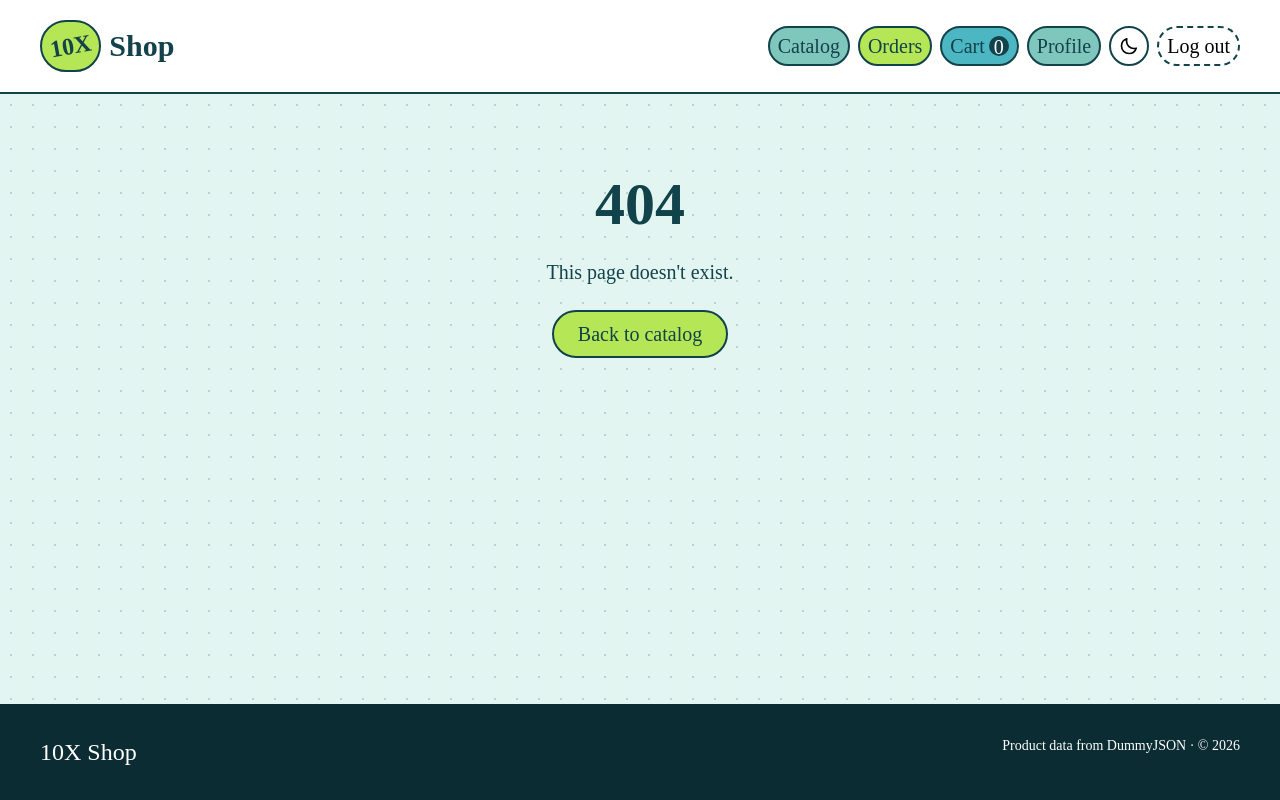
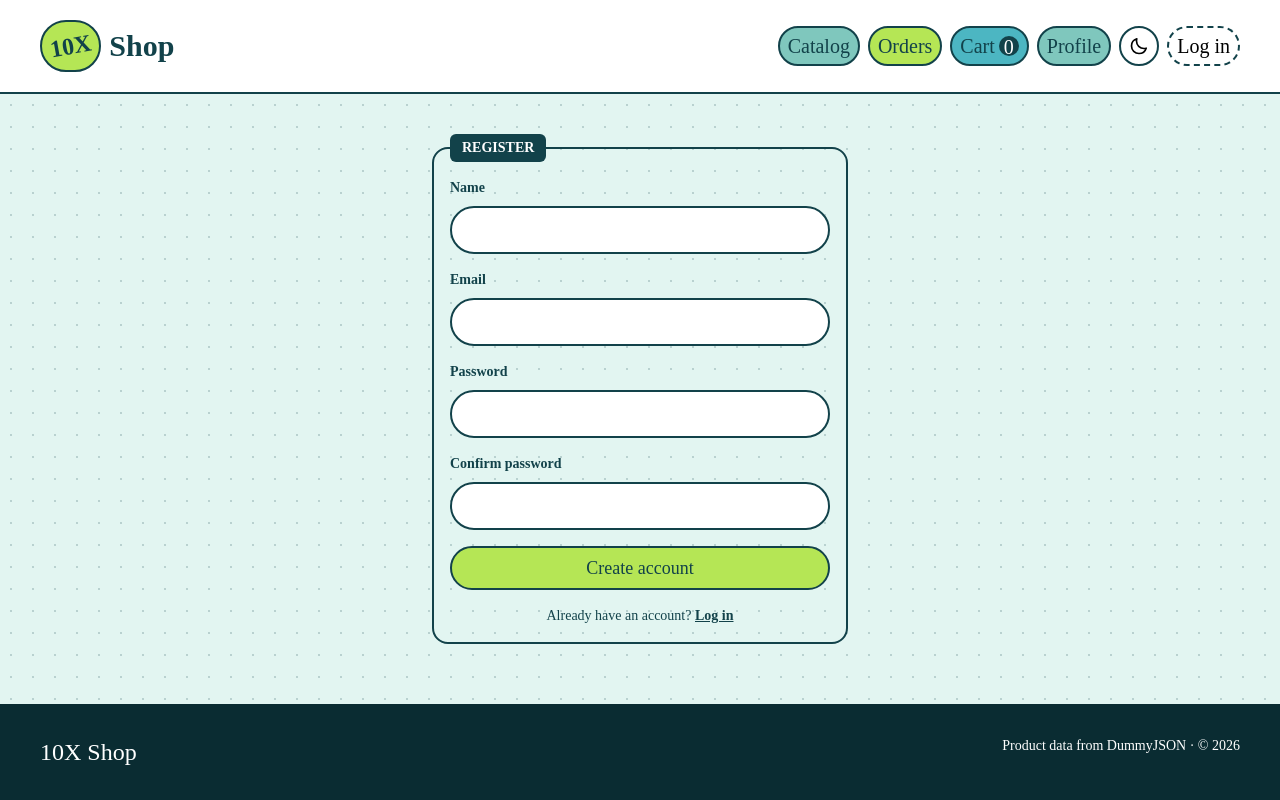
Before and after one commit to marisepiashvili/10X-shop, a React (Vite) app: page /register in a window 1280 px wide. Before the commit this address had no page. Built offline with nearby package versions, Linux system fonts and the light colour scheme; a web font is replaced by a local one.

Commit message:
feat(auth): add login and register forms with Formik and Yup

```diff
--- a/package.json
+++ b/package.json
@@ -4,19 +4,19 @@
   "version": "0.0.0",
   "type": "module",
   "lint": "eslint .",
-
   "scripts": {
     "dev": "vite",
     "build": "tsc -b && vite build",
     "lint": "eslint .",
     "preview": "vite preview",
     "typecheck": "tsc --noEmit -p tsconfig.app.json"
-
   },
   "dependencies": {
+    "formik": "^2.4.9",
     "react": "^19.2.8",
     "react-dom": "^19.2.8",
-    "react-router": "^8.4.0"
+    "react-router": "^8.4.0",
+    "yup": "^1.7.1"
   },
   "devDependencies": {
     "@babel/core": "^7.29.7",
--- a/src/App.tsx
+++ b/src/App.tsx
@@ -4,6 +4,8 @@ import Layout from "./components/layout/Layout"
 import CatalogPage from "./pages/CatalogPage"
 import NotFoundPage from "./pages/NotFoundPage"
 import ProductPage from "./pages/ProductPage"
+import LoginPage from "./pages/LoginPage"
+import RegisterPage from "./pages/RegisterPage"
 
 function App() {
   return (
@@ -11,6 +13,8 @@ function App() {
       <Route element={<Layout />}>
         <Route index element={<CatalogPage />} />
         <Route path="products/:id" element={<ProductPage/>} />
+        <Route path="login" element={<LoginPage />} />
+        <Route path="register" element={<RegisterPage />} />
         <Route path="*" element={<NotFoundPage />} />
       </Route>
     </Routes>
--- /dev/null
+++ b/src/components/auth/FormField.tsx
@@ -0,0 +1,30 @@
+import { useField } from "formik";
+
+type FormFieldProps = {
+    name: string
+    label: string
+    type?: "text" | "email" | "password"
+    autoComplete?: string
+}
+
+export default function FormField ({name, label, type = "text", autoComplete}: FormFieldProps){
+    const [field, meta] = useField(name)
+    const hasError = meta.touched && Boolean(meta.error)
+    const errorId = `${name}-error`;
+
+
+    return(
+        <div className="flex flex-col gap-2">
+            <label htmlFor={name} className="text-sm font-bold">{label}</label>
+            <input
+            {...field}
+            id={name}
+            type={type}
+            autoComplete={autoComplete}
+            aria-invalid={hasError}
+            aria-describedby={hasError ? errorId : undefined}
+            className={`h-12 rounded-full border-2 bg-white px-5 text-[#12424A] focus:outline-none focus-visible:shadow-[3px_3px_0_#12424A] ${hasError ? "border-red-600" : "border-[#12424A]"}`}/>
+            {hasError && <p id={errorId} className="text-xs text-red-600">{meta.error}</p>}
+        </div>
+    )
+}
--- /dev/null
+++ b/src/components/auth/authSchemas.ts
@@ -0,0 +1,24 @@
+import {object, ref, string, type InferType} from "yup"
+
+const email = string().trim().email("Enter a valid email").required("Email is required")
+
+export const loginSchema = object({
+    email,
+    password: string().required("Password is required"),
+})
+
+export const registerSchema = object({
+    name: string().trim().min(2, "Name must be at least 2 characters").required("Name is required"),
+    email,
+    password: string()
+    .min(8, "Password must be at least 8 characters")
+    .matches(/[a-zA-Z]/, "Password must contain a letter")
+    .matches(/\d/, "Password must contain a number")
+    .required("Password is required"),
+    confirmPassword: string()
+    .oneOf([ref("password")], "Passwords must match")
+    .required("Please confirm your password"),
+})
+
+export type LoginFormValues = InferType<typeof loginSchema>
+export type RegiterFormValues = InferType<typeof registerSchema>
--- /dev/null
+++ b/src/components/auth/authStorage.ts
@@ -0,0 +1,35 @@
+const USER_KEY = "shop_users"
+
+export type StoredUser = {
+    name: string
+    email: string
+    password: string
+}
+
+export type AuthUser = Omit<StoredUser, "password">
+
+function readUsers(): StoredUser[]{
+    try{
+        const raw = localStorage.getItem(USER_KEY)
+        return raw ? (JSON.parse(raw) as StoredUser[]) : []
+    }catch{
+        return []
+    }
+}
+
+export function registerUser(user: StoredUser): AuthUser{
+    const users = readUsers()
+    if(users.some((u)=>u.email === user.email)){
+        throw new Error("An account with this email already exists")
+    }
+    localStorage.setItem(USER_KEY, JSON.stringify([...users, user]))
+    return {name: user.name, email: user.email}
+}
+
+export function loginUser(email: string, password: string): AuthUser {
+    const user = readUsers().find((u)=> u.email === email && u.password === password)
+    if(!user){
+        throw new Error("Wrong email or password")
+    }
+    return{name: user.name, email: user.email}
+}
--- a/src/components/layout/Header.tsx
+++ b/src/components/layout/Header.tsx
@@ -1,6 +1,7 @@
 import NavPill from "./NavPill";
 // import sunIcon from '../../assets/icons/sun.svg'
 import moonIcon from '../../assets/icons/moon.svg'
+import { Link } from "react-router"
 
 
 
@@ -17,19 +18,20 @@ export default function Header() {
             <div className="flex gap-2">
                 <nav className="flex ">
                     <ul className="flex gap-2">
-                     <NavPill color="bg-[#7FC7bd]">Catalog</NavPill>
-                     <NavPill color="bg-[#B5E655]">Orders</NavPill>
-                     <NavPill color="bg-[#4CB6C2]">Cart
+                     <NavPill to="/" color="bg-[#7FC7bd]">Catalog</NavPill>
+                     <NavPill to="" color="bg-[#B5E655]">Orders</NavPill>
+                     <NavPill to="" color="bg-[#4CB6C2]">Cart
                         <div className="bg-[#12424A] rounded-full h-5 w-5 text-white flex items-center justify-center pt-0.5 ml-1">0</div>
                      </NavPill>
-                     <NavPill color="bg-[#7FC7bd]">Profile</NavPill>
+                     <NavPill to="" color="bg-[#7FC7bd]">Profile</NavPill>
                     </ul>
                 </nav>
                 <div className="flex gap-2">
                     <button className="border-2 border-[#12424A] rounded-3xl p-2 h-10 ">
                         <img src={moonIcon} alt="moon icon" className="h-5 w-5"/>
                     </button>
-                    <button className="border-2 border-dashed border-[#12424A] rounded-3xl p-2 h-10 text-xl flex items-center justify-center">Log out</button>
+                    <Link to="/login" className="border-2 border-dashed border-[#12424A] rounded-3xl p-2 h-10 text-xl flex items-center justify-center">Log in</Link>
+
                 </div>
             </div>
         </div>
--- a/src/components/layout/NavPill.tsx
+++ b/src/components/layout/NavPill.tsx
@@ -1,11 +1,17 @@
+import { NavLink } from "react-router";
 
 type NavPillProps = {
+    to: string
     color: string;
     children: React.ReactNode
 }
 
-export default function NavPill({color, children} : NavPillProps) {
+export default function NavPill({color, children, to} : NavPillProps) {
   return (
-   <li  className={`border-2 border-[#12424A] rounded-3xl p-2 h-10 text-[#12424A] text-xl flex items-center justify-center ${color} transition hover:-translate-x-0.5 hover:-translate-y-0.5 hover:shadow-[3px_3px_0_#12424A] active:translate-x-0 active:translate-y-0 active:shadow-none`}>{children}</li>
+   <li >
+    <NavLink
+    to={to}
+    className={`border-2 border-[#12424A] rounded-3xl p-2 h-10 text-[#12424A] text-xl flex items-center justify-center ${color} transition hover:-translate-x-0.5 hover:-translate-y-0.5 hover:shadow-[3px_3px_0_#12424A] active:translate-x-0 active:translate-y-0 active:shadow-none`}>{children}</NavLink>
+   </li>
   )
 }
--- /dev/null
+++ b/src/pages/LoginPage.tsx
@@ -0,0 +1,47 @@
+import { Form, Formik, type FormikHelpers } from "formik"
+import { Link, useNavigate } from "react-router"
+import FormField from "../components/auth/FormField"
+import { loginSchema, type LoginFormValues } from "../components/auth/authSchemas"
+import { loginUser } from "../components/auth/authStorage"
+
+const initialValues : LoginFormValues = {email: "", password:""}
+
+export default function LoginPage (){
+    const navigate = useNavigate()
+
+    async function handleSubmit(values: LoginFormValues, {setStatus} : FormikHelpers<LoginFormValues>) {
+
+        try{
+            loginUser(values.email.trim().toLowerCase(), values.password)
+            navigate("/")
+        }catch (error){
+            setStatus(error instanceof Error ? error.message : "Login failed")
+        }
+
+    }
+    return(
+        <section className="max-w-md mx-auto my-10 px-4">
+            <Formik initialValues={initialValues} onSubmit={handleSubmit} validationSchema={loginSchema}>
+                {({isSubmitting, status}) => (
+                    <Form noValidate>
+                        <fieldset className="flex flex-col gap-4 border-2 border-[#12424A] rounded-2xl p-4 text-[#12424A]">
+                            <legend className="px-3 py-1 rounded-md bg-[#12424A] text-white text-sm font-bold uppercase">Log in</legend>
+
+                            <FormField name="email" label="Email" type="email" autoComplete="email"/>
+                            <FormField name="password" label="Password" type="password" autoComplete="current-password"/>
+
+                            {status && <p role="alert" className="text-sm text-red-600">{status}</p>}
+
+                            <button
+                            type="submit"
+                            disabled={isSubmitting}
+                            className="h-11 rounded-full border-2 border-[#12424A] bg-[#B5E655] text-lg transition enabled:hover:-translate-y-0.5 enabled:hover:shadow-[3px_3px_0_#12424A] disabled:opacity-60 disabled:cursor-not-allowed">Log in</button>
+
+                            <p className="text-sm text-center"> No account yet? <Link to="/register" className="font-bold underline">Register</Link></p>
+                        </fieldset>
+                    </Form>
+                )}
+            </Formik>
+        </section>
+    )
+}
--- /dev/null
+++ b/src/pages/RegisterPage.tsx
@@ -0,0 +1,70 @@
+import { Form, Formik, type FormikHelpers } from "formik"
+import { Link, useNavigate } from "react-router"
+import FormField from "../components/auth/FormField"
+import { registerSchema, type RegiterFormValues } from "../components/auth/authSchemas"
+import { registerUser } from "../components/auth/authStorage"
+
+const initialValues : RegiterFormValues = {name: "", email: "", password: "", confirmPassword: ""}
+
+export default function RegisterPage() {
+    const navigate = useNavigate()
+
+    async function handleSubmit(values:RegiterFormValues, {setFieldError} : FormikHelpers<RegiterFormValues>) {
+        try{
+            registerUser({
+                name: values.name.trim(),
+                email: values.email.trim().toLowerCase(),
+                password: values.password
+            })
+
+            navigate("/login")
+        }catch(error){
+            setFieldError("email", error instanceof Error ? error.message : "Registration failed")
+        }
+
+    }
+
+  return (
+   <section className="max-w-md mx-auto my-10 px-4">
+    <Formik initialValues={initialValues} validationSchema={registerSchema} onSubmit={handleSubmit}>
+        {({isSubmitting}) => (
+            <Form noValidate>
+                <fieldset className="flex flex-col gap-4 border-2 border-[#12424A] rounded-2xl p-4 text-[#12424A]">
+                    <legend className="px-3 py-1 rounded-md bg-[#12424A] text-white text-sm font-bold uppercase" >
+                        Register
+                        </legend>
+
+                    <FormField
+                    name="name"
+                    label="Name"
+                    autoComplete="name"/>
+                    <FormField
+                    name="email"
+                    label="Email"
+                    type="email"
+                    autoComplete="email"/>
+                    <FormField
+                    name="password"
+                    label="Password"
+                    type="password"
+                    autoComplete="new-password"/>
+                    <FormField
+                    name="confirmPassword"
+                    label="Confirm password"
+                    type="password"
+                    autoComplete="new-password"/>
+
+                    <button
+                    type="submit"
+                    disabled={isSubmitting}
+                    className="h-11 rounded-full border-2 border-[#12424A] bg-[#B5E655] text-lg transition enabled:hover:-translate-y-0.5 enabled:hover:shadow-[3px_3px_0_#12424A] disabled:opacity-60 disabled:cursor-not-allowed">
+                        Create account</button>
+
+                    <p className="text-sm text-center">Already have an account? <Link to="/login" className="font-bold underline">Log in</Link></p>
+                </fieldset>
+            </Form>
+        )}
+    </Formik>
+   </section>
+  )
+}
```
Also changed, not shown: 1 other file (tests, documents, lock files or other folders).
